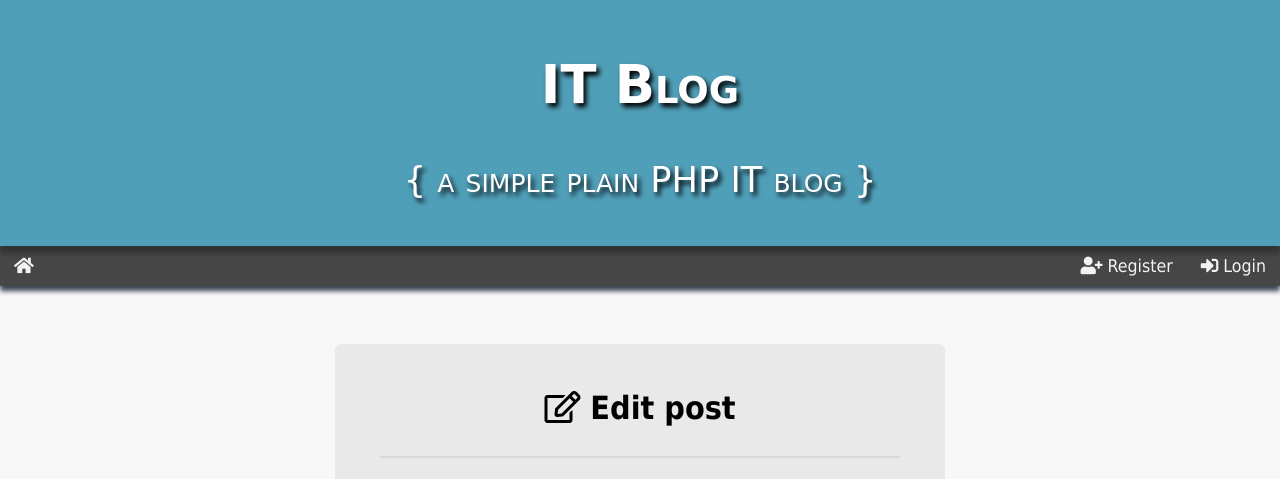
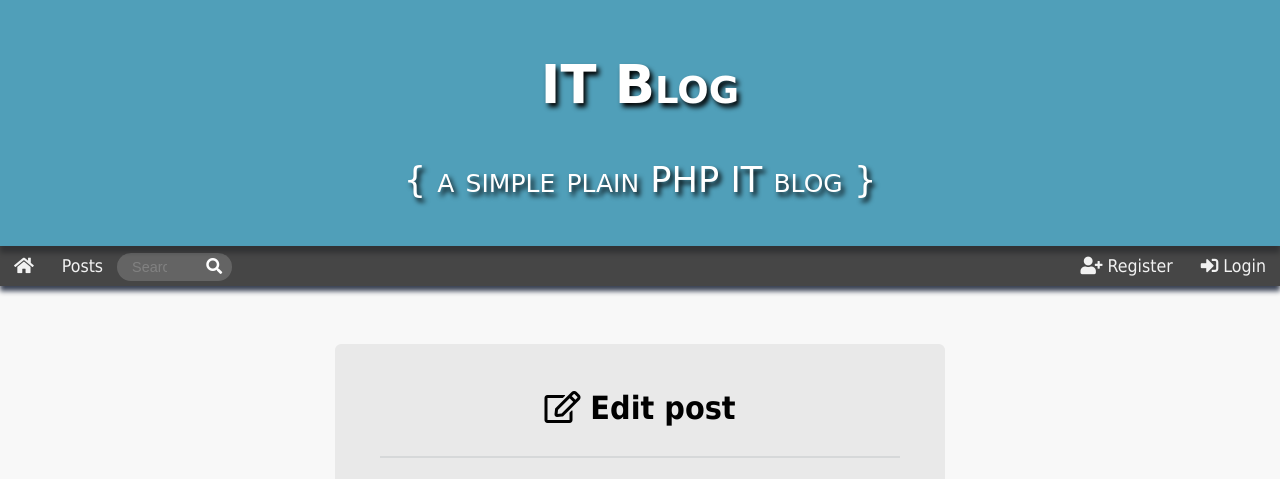
Before and after one commit to veljko-d/it-blog, a PHP site: template resources/views/posts/edit.twig in a window 1280 px wide. Shown: the top 479 px of the page. Run offline with PHP 8.4, Linux system fonts and the light colour scheme; the template is opened without the code that fills it, so the values that code supplies are empty; some libraries are stand-ins or nearby versions.

Commit message:
Edit several views

```diff
--- a/resources/views/auth/login.twig
+++ b/resources/views/auth/login.twig
@@ -26,12 +26,12 @@
             <form name="login" method="POST" action="/login">
                 <div class="form-group">
                     <label for="email"><i class="fas fa-envelope"></i> E-Mail</label>
-                    <input id="email" type="email" name="email" autofocus> <!-- dodaj required -->
+                    <input id="email" type="email" name="email" required autofocus>
                 </div>
 
                 <div class="form-group">
                     <label for="password"><i class="fas fa-key"></i> Password</label>
-                    <input id="password" type="password" name="password"> <!-- dodaj required -->
+                    <input id="password" type="password" name="password" required>
                 </div>
 
                 <div class="form-group">
--- a/resources/views/layouts/navbar.twig
+++ b/resources/views/layouts/navbar.twig
@@ -1,6 +1,45 @@
 <nav class="topnav" id="myTopnav">
     <!-- LEFT -->
     <a href="/"><i class="fas fa-home"></i></a>
+
+    <a href="/posts">Posts</a>
+
+    {% if isLogged %}
+        <!-- DROPDOWN: MY -->
+        <div class="l-nav dropdown" id="ddn1">
+            <button class="dropbtn">
+                My <i class="fa fa-caret-down"></i>
+            </button>
+
+            <div class="dropdown-content">
+                <a href="#">
+                    <i class="fas fa-newspaper"></i> Posts
+                </a>
+            </div>
+        </div>
+
+        <!-- DROPDOWN: NEW -->
+        <div class="l-nav dropdown" id="ddn2">
+            <button class="dropbtn">
+                New <i class="fa fa-caret-down"></i>
+            </button>
+
+            <div class="dropdown-content">
+                <a href="/posts/create" >
+                    <i class="fas fa-sticky-note"></i> Post
+                </a>
+            </div>
+        </div>
+    {% endif %}
+
+    <!-- SEARCH -->
+    <div class="l-nav search-container">
+        <form action="/posts?search=" method="get">
+            <input type="search" placeholder="Search" name="search">
+
+            <button type="submit"><i class="fas fa-search"></i></button>
+        </form>
+    </div>
 
     <!-- RIGHT -->
     <div class="r-nav">
```
Also changed, not shown: resources/views/auth/register.twig (+4 -4 lines). Lines whose indentation alone changed are shown as unchanged.
